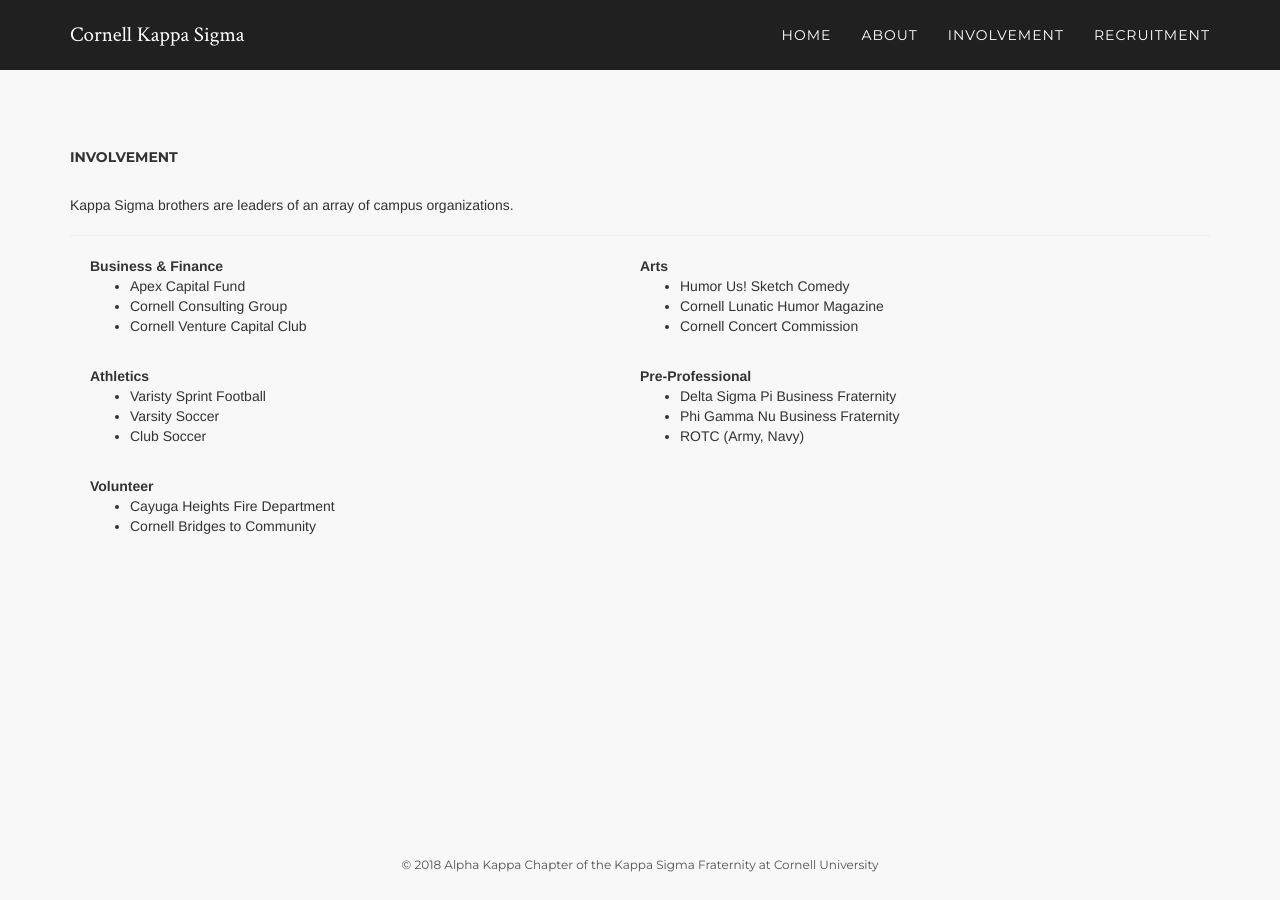
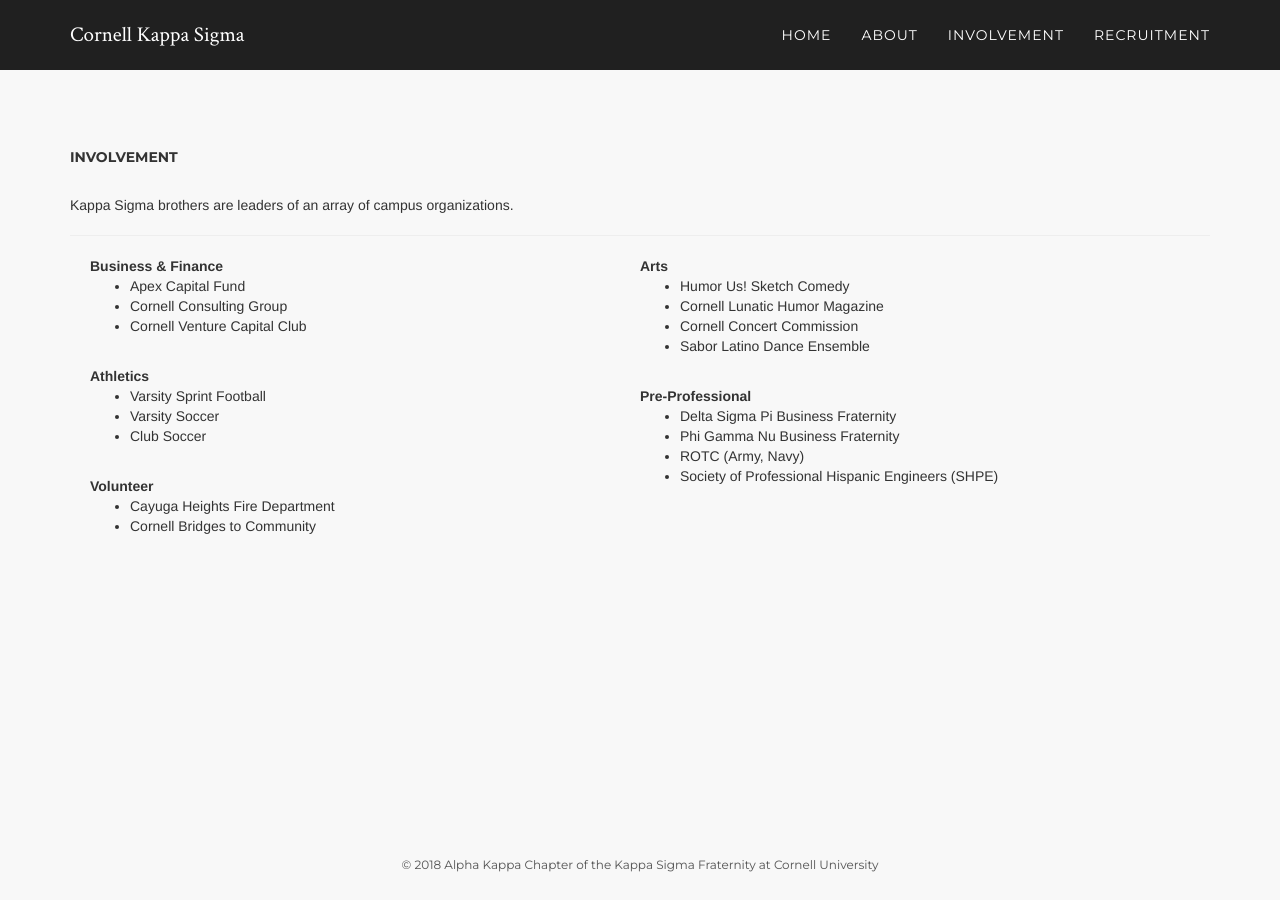
Before and after one commit to pjochillin/cornellkappasigma, a Jekyll site: the page built from involvement/index.html, in a window 1280 px wide. Built offline with Jekyll 4.4.1, drawn with Linux system fonts in a browser that asks for light colours; nearby versions of some CDN libraries.

Commit message:
Update index.html

```diff
--- a/involvement/index.html
+++ b/involvement/index.html
@@ -24,7 +24,7 @@
 <b>Athletics</b>
 				<br>
 				<ul>
-					<li>Varisty Sprint Football</li>
+					<li>Varsity Sprint Football</li>
 					<li>Varsity Soccer</li>
 					<li>Club Soccer</li>
 				</ul>
@@ -44,6 +44,7 @@
 					<li>Humor Us! Sketch Comedy</li>
 					<li>Cornell Lunatic Humor Magazine</li>
 					<li>Cornell Concert Commission</li>
+					<li>Sabor Latino Dance Ensemble</li>
 				</ul>
 <br>
 <b>Pre-Professional</b>
@@ -53,6 +54,7 @@
 					<li>Delta Sigma Pi Business Fraternity</li>
 					<li>Phi Gamma Nu Business Fraternity</li>
 					<li>ROTC (Army, Navy)</li>
+					<li>Society of Professional Hispanic Engineers (SHPE)</li>
 				</ul>
 				<br>
 			</div>
```
